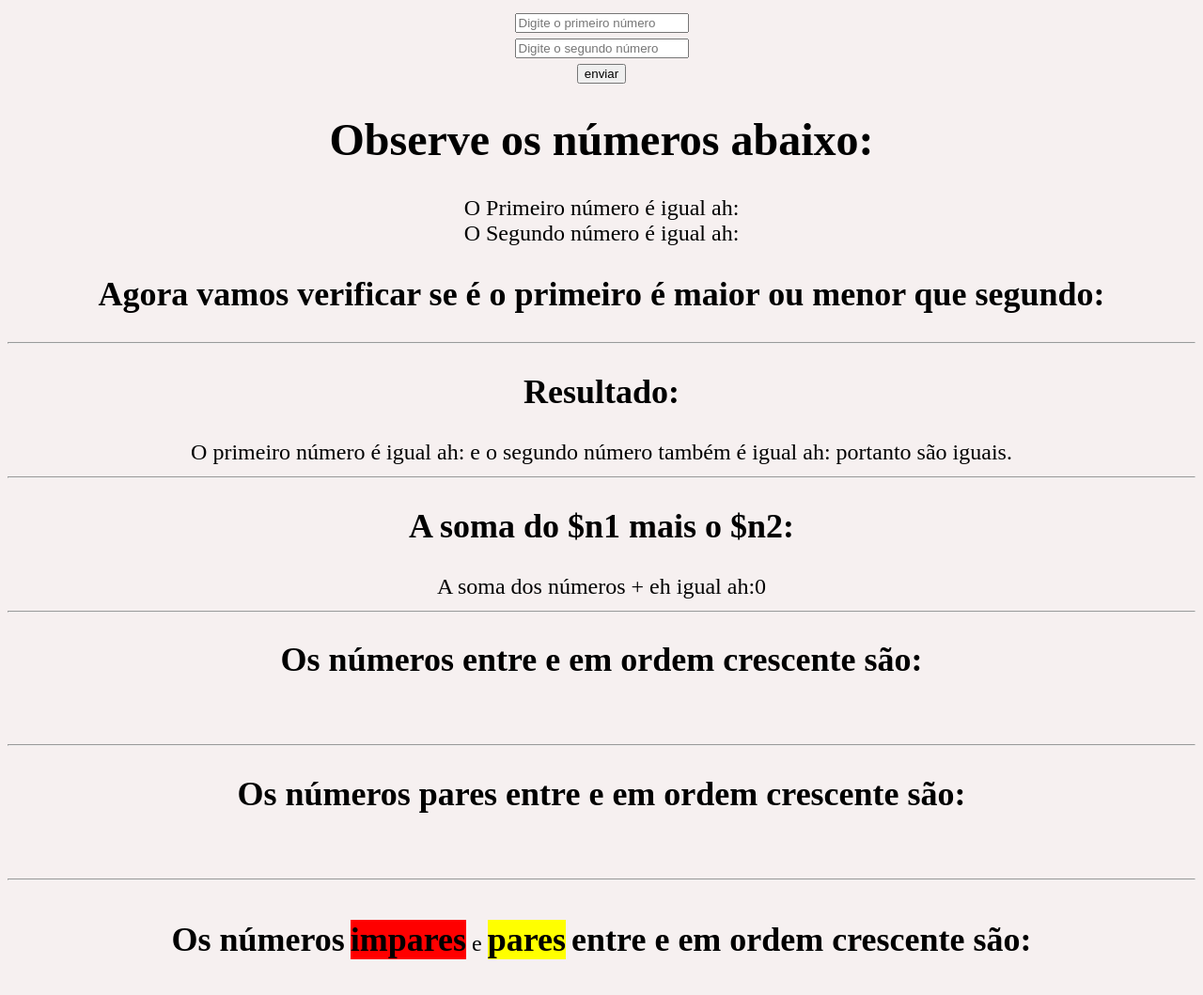
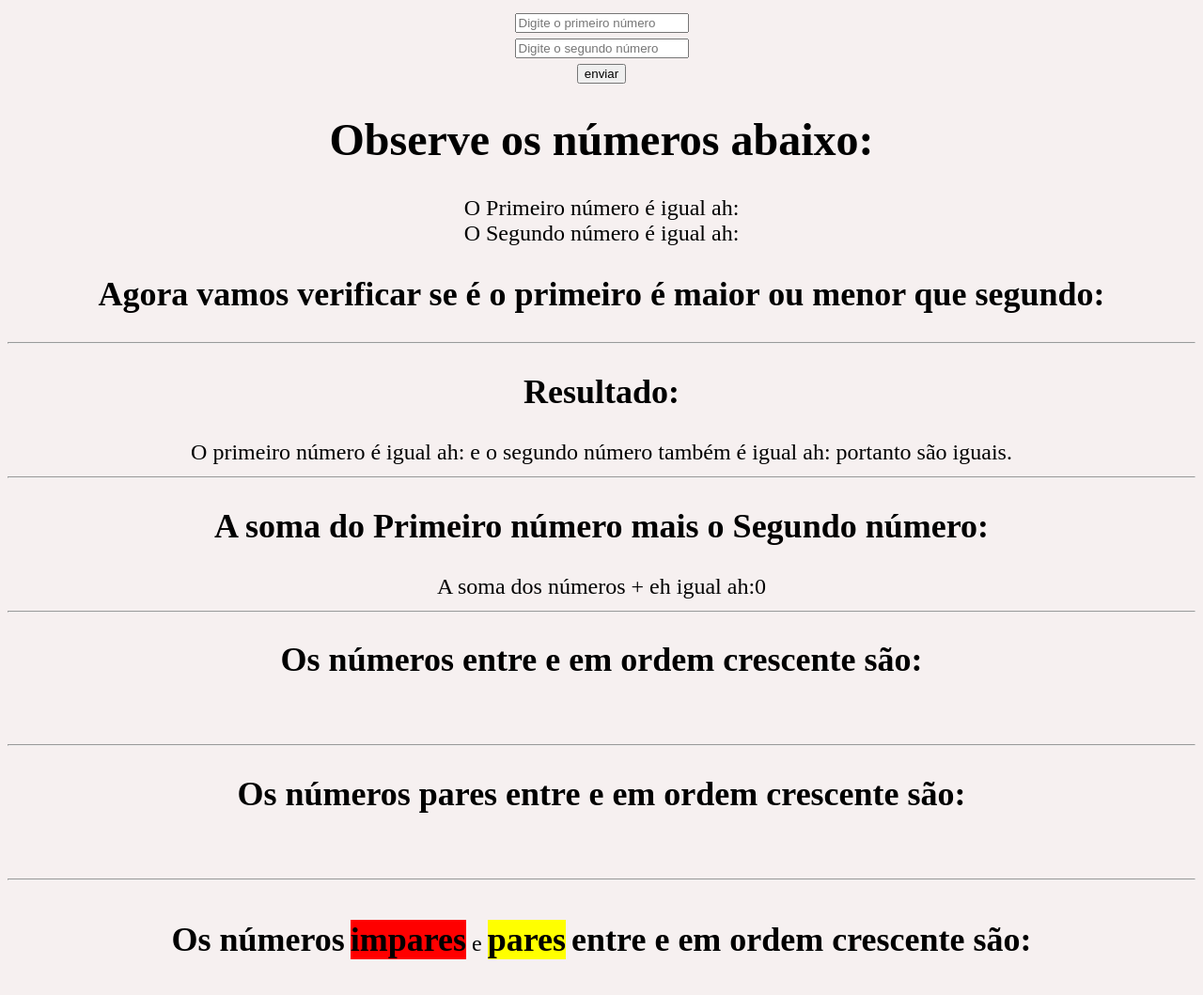
Before and after one commit to Wesley333/php, a PHP site: page / in a window 1280 px wide. Shown: the whole page at 94% size. Run offline with PHP 8.4, Linux system fonts and the light colour scheme; data that the repository does not hold is empty.

Commit message:
Update index.php

```diff
--- a/comparação de números/index.php
+++ b/comparação de números/index.php
@@ -42,7 +42,7 @@
 
         echo '<hr>';
 
-        echo '<h2>A soma do $n1 mais o $n2: </h2>';
+        echo '<h2>A soma do Primeiro número mais o Segundo número: </h2>';
         $soma = $_POST['number1'] + $_POST['number2'];
         echo 'A soma dos números ' . $_POST['number1'] . '+' . $_POST['number2'] . ' eh igual ah:' . $soma;
         echo '<br>';
```
